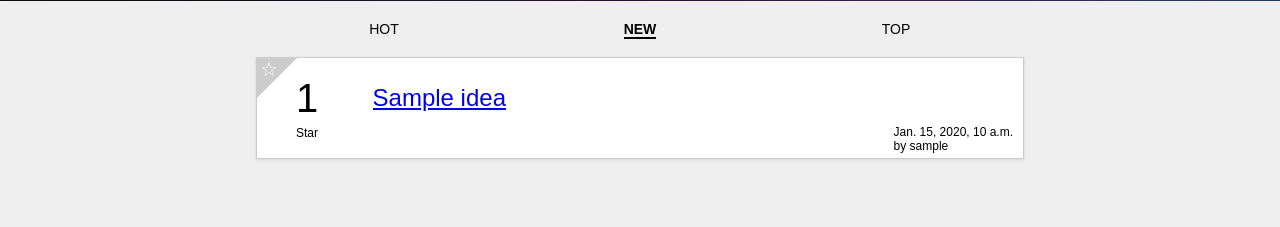
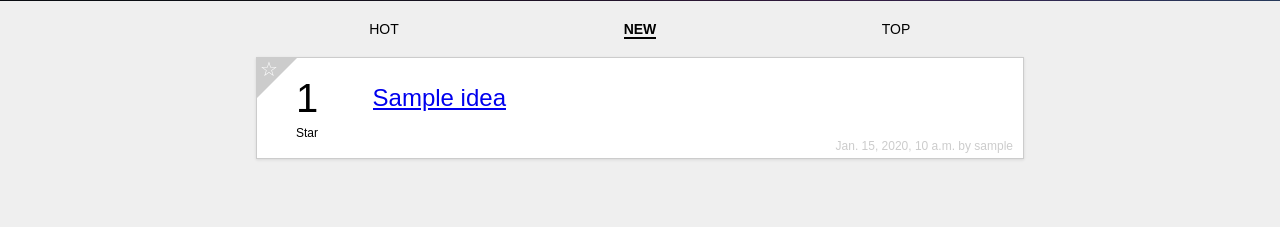
Before and after one commit to sigvef/ideavote.co, a Django app: page /new in a window 1280 px wide. Shown: the part 299-526 px from the top of the page. Run offline with Django 3.2, Linux system fonts and the light colour scheme; tables that the repository leaves empty hold one stand-in row (values such as "Sample post").

Commit message:
Tweak idealist styling

```diff
--- a/ideax/idea/static/css/idea/idealist.css
+++ b/ideax/idea/static/css/idea/idealist.css
@@ -36,4 +36,5 @@
   bottom: 5px;
   right: 10px;
   font-size: 12px;
+  color: #ccc;
 }
--- a/ideax/idea/templates/idea/idealist.html
+++ b/ideax/idea/templates/idea/idealist.html
@@ -43,12 +43,12 @@
                  </a>
              </div>
              <div class="details">
-                 <div class="created-at">
+                 <span class="created-at">
                      {{ idea.created_at }}
-                 </div>
-                 <div class="author">
+                 </span>
+                 <span class="author">
                      by {{ idea.author }}
-                 </div>
+                 </span>
              </div>
         </div>
     {% endfor %}
```
